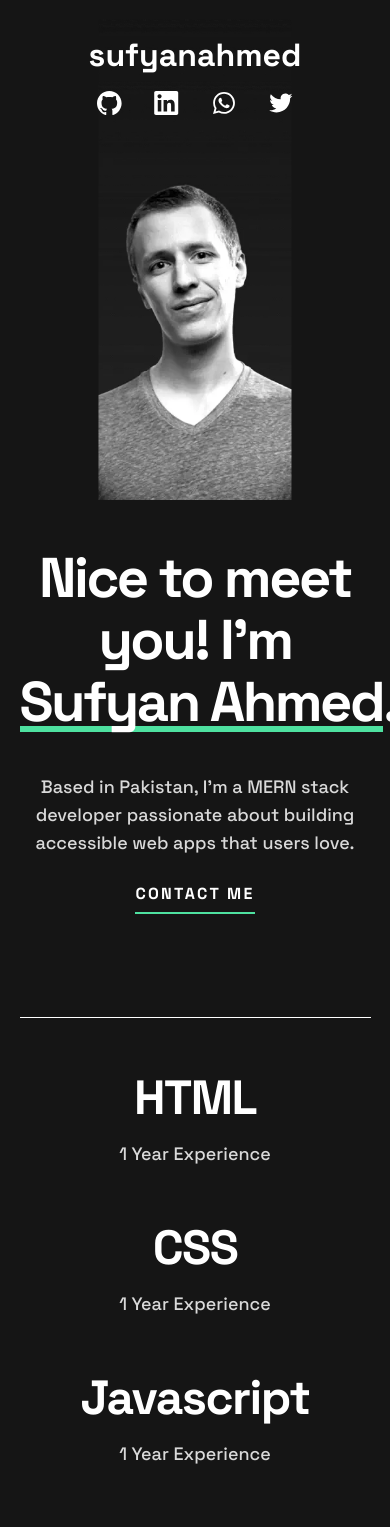
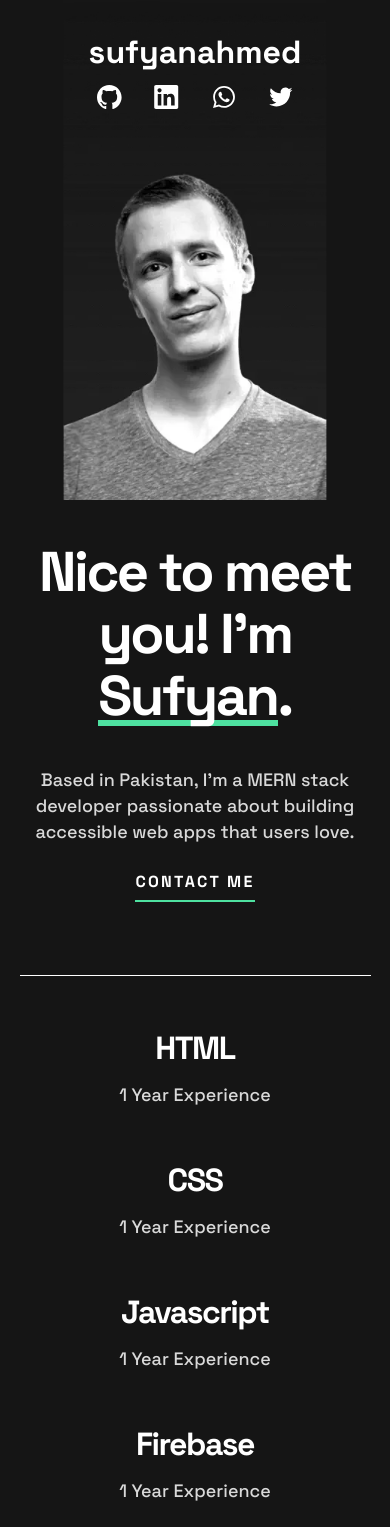
Before and after one commit to SufyanAhmed1850/portfolio-website, a React (Vite) app: page / in a window 390 px wide. Shown: the top 1527 px of the page. Built offline with nearby package versions, Linux system fonts and the light colour scheme.

Commit message:
More CSS for responsive Tablet and Mobile UI

```diff
--- a/src/App.jsx
+++ b/src/App.jsx
@@ -8,7 +8,7 @@ function App() {
     return (
         <>
             <main>
-                <Navbar profileImageBoolean="true"/>
+                <Navbar profileImageBoolean="true" />
                 <Hero />
                 <Skills />
                 <Projects />
@@ -17,7 +17,7 @@ function App() {
                 <div>
                     <Contact />
                     <div className="nav-bottom">
-                        <Navbar />
+                        <Navbar bottom="2.5rem" />
                     </div>
                 </div>
             </footer>
--- a/src/Components/Contact/Contact.css
+++ b/src/Components/Contact/Contact.css
@@ -3,7 +3,7 @@
     flex-wrap: wrap;
     justify-content: space-between;
     margin-bottom: 5.75rem;
-    gap: 1.875rem;
+    gap: 3rem;
 }
 
 .contact > div,
@@ -69,8 +69,6 @@ form {
 @media (width <=768px) {
     .contact {
         justify-content: center;
-        margin-bottom: 5.75rem;
-        gap: 1.875rem;
     }
 
     .contact > div,
@@ -78,4 +76,10 @@ form {
         max-width: 445px;
         width: 100%;
     }
+    .contact-body {
+        gap: 1.25rem;
+    }
+    .contact-body > *{
+        text-align: center;
+    }
 }
--- a/src/Components/Hero/hero.css
+++ b/src/Components/Hero/hero.css
@@ -1,9 +1,10 @@
 .hero {
     margin-top: 7.9375rem;
-    margin-bottom: 13.6875rem;
+    margin-bottom: 12.6875rem;
     display: flex;
     flex-direction: column;
     gap: 3rem;
+    min-height: 430px;
 }
 
 .hero-title {
@@ -45,14 +46,6 @@
         font-size: 4.5rem;
         line-height: 4.5rem;
     }
-    .hero {
-        margin-bottom: 14.625rem;
-    }
-}
-@media (width<=988px) {
-    .hero {
-        margin-bottom: 10.75rem;
-    }
 }
 @media (width<=800px) {
     .hero-title h1 {
@@ -61,28 +54,20 @@
     }
     .hero {
         margin-top: 5.625rem;
-        margin-bottom: 12.75rem;
+        margin-bottom: 3.75rem;
         gap: 2.5rem;
     }
     .hero-body {
         gap: 1.5rem;
     }
 }
-@media (width<=753px) {
-    .hero {
-        margin-bottom: 8.875rem;
-    }
-}
-@media (width<=630px) {
-    .hero {
-        margin-bottom: 6.875rem;
-    }
-}
 @media (width<=600px) {
     .hero {
         margin-top: 27rem;
+        margin-bottom: 5rem;
         align-items: center;
         text-align: center;
+        min-height: auto;
     }
     .hero-title {
         width: 100%;
--- a/src/Components/Hero/index.jsx
+++ b/src/Components/Hero/index.jsx
@@ -8,7 +8,7 @@ const Hero = () => {
                 <div className="hero-title">
                     <h1>
                         Nice to meet you! I’m{" "}
-                        <span className="name">Sufyan Ahmed</span>.
+                        <span className="name">Sufyan</span>.
                     </h1>
                 </div>
                 <div className="hero-body">
--- a/src/Components/Navbar/index.jsx
+++ b/src/Components/Navbar/index.jsx
@@ -8,7 +8,7 @@ import profilePicTab from "../../assets/image-profile-tablet.webp";
 import profilePicMob from "../../assets/image-profile-mobile.webp";
 import { useEffect, useState } from "react";
 
-const Navbar = ({ profileImageBoolean }) => {
+const Navbar = ({ profileImageBoolean, bottom }) => {
     const [src, setSrc] = useState();
     useEffect(() => {
         if (window.innerWidth > 768) {
@@ -22,7 +22,10 @@ const Navbar = ({ profileImageBoolean }) => {
     console.log("src", src);
     console.log("WIDTH", window.innerWidth);
     return (
-        <header className="nav-header">
+        <header
+            className="nav-header"
+            style={{ paddingBottom: bottom || 0 + "px" }}
+        >
             <div>
                 <h3 className="logo">sufyanahmed</h3>
             </div>
--- a/src/Components/Navbar/nav.css
+++ b/src/Components/Navbar/nav.css
@@ -23,6 +23,7 @@
     top: 0;
     right: 0;
     max-width: 445px;
+    width: 75%;
     height: 720px;
     z-index: -100;
 }
@@ -48,7 +49,6 @@
 
 @media (width<=630px) {
     .nav-profile-image {
-        max-width: 322px;
         height: 550px;
     }
 }
--- a/src/Components/Projects/projects.css
+++ b/src/Components/Projects/projects.css
@@ -15,3 +15,17 @@
 .projects-container .body .project {
     flex-basis: 48.65%;
 }
+
+@media (width<=700px) {
+    .projects-container .body {
+        display: flex;
+        flex-wrap: wrap;
+        align-items: center;
+        flex-direction: column;
+    }
+
+    .projects-container .body .project {
+        max-width: 450px;
+        width: 100%;
+    }
+}
--- a/src/Components/Skills/Skill/skill.css
+++ b/src/Components/Skills/Skill/skill.css
@@ -5,7 +5,7 @@
     gap: 0.875rem;
 }
 
-@media (width<=600px) {
+@media (width<=400px) {
     .skill {
         align-items: center;
     }
--- a/src/Components/Skills/skills.css
+++ b/src/Components/Skills/skills.css
@@ -12,6 +12,11 @@
     cursor: pointer;
 }
 
+@media (width<=800px) {
+    .skills-container {
+        margin-bottom: 6.25rem;
+    }
+}
 @media (width<=768px) {
     .skills-container .skill {
         flex-basis: calc(100% / 2);
@@ -21,7 +26,7 @@
         row-gap: 3.25rem;
     }
 }
-@media (width<=600px) {
+@media (width<=400px) {
     .skills-container {
         flex-direction: column;
         align-items: center;
--- a/src/index.css
+++ b/src/index.css
@@ -87,7 +87,6 @@ footer > div {
 
 .nav-bottom {
     border-top: 1px solid var(--white-60-);
-    margin-bottom: 1.25rem;
 }
 
 a {
@@ -129,4 +128,29 @@ p {
     h1 {
         font-size: 4.5rem;
     }
+    footer {
+        margin-top: 6.25rem;
+        padding-top: 3.75rem;
+    }
 }
+
+@media (width <=600px) {
+    h1 {
+        font-size: 2.5rem;
+        line-height: 2.5rem;
+    }
+
+    h2 {
+        font-size: 2rem;
+        line-height: 2.5rem;
+    }
+
+    h3 {
+        line-height: 1.625rem;
+    }
+
+    p {
+        font-size: 1.125rem;
+        line-height: 1.625rem;
+    }
+}
```
